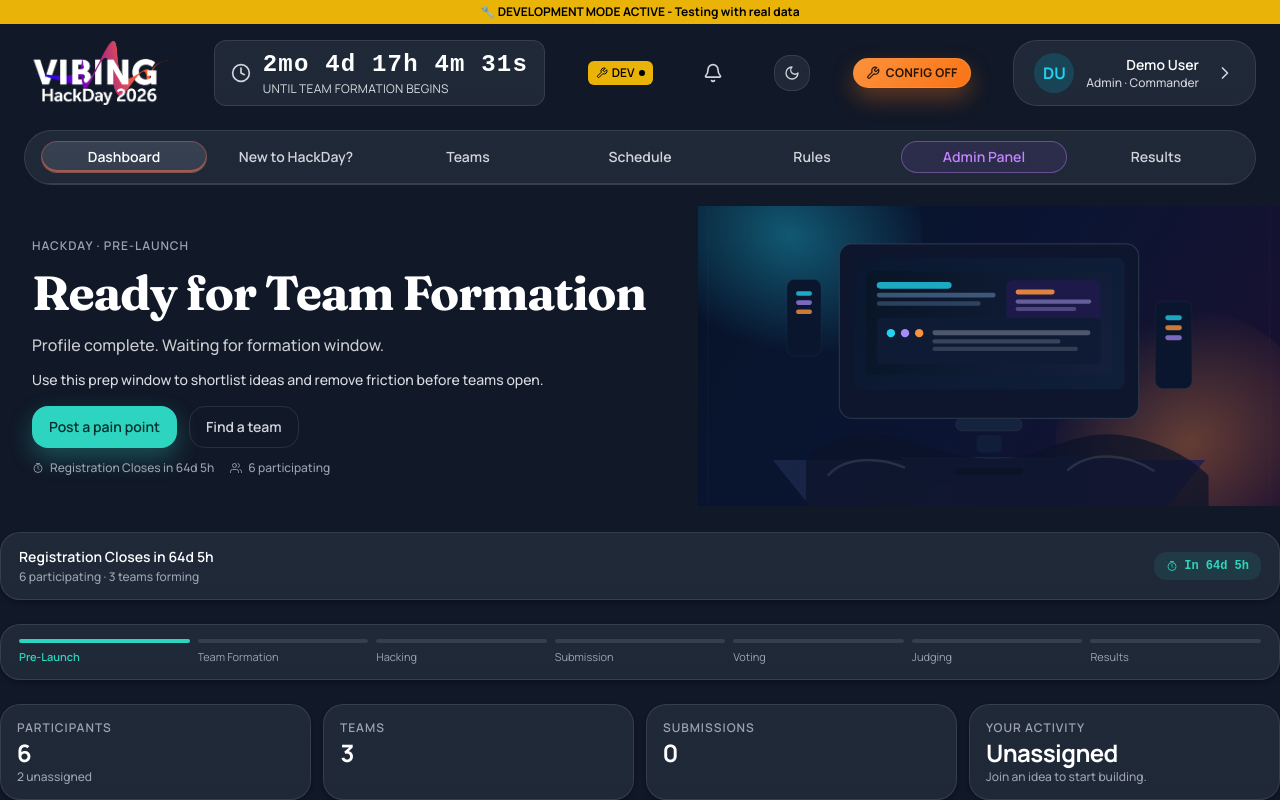
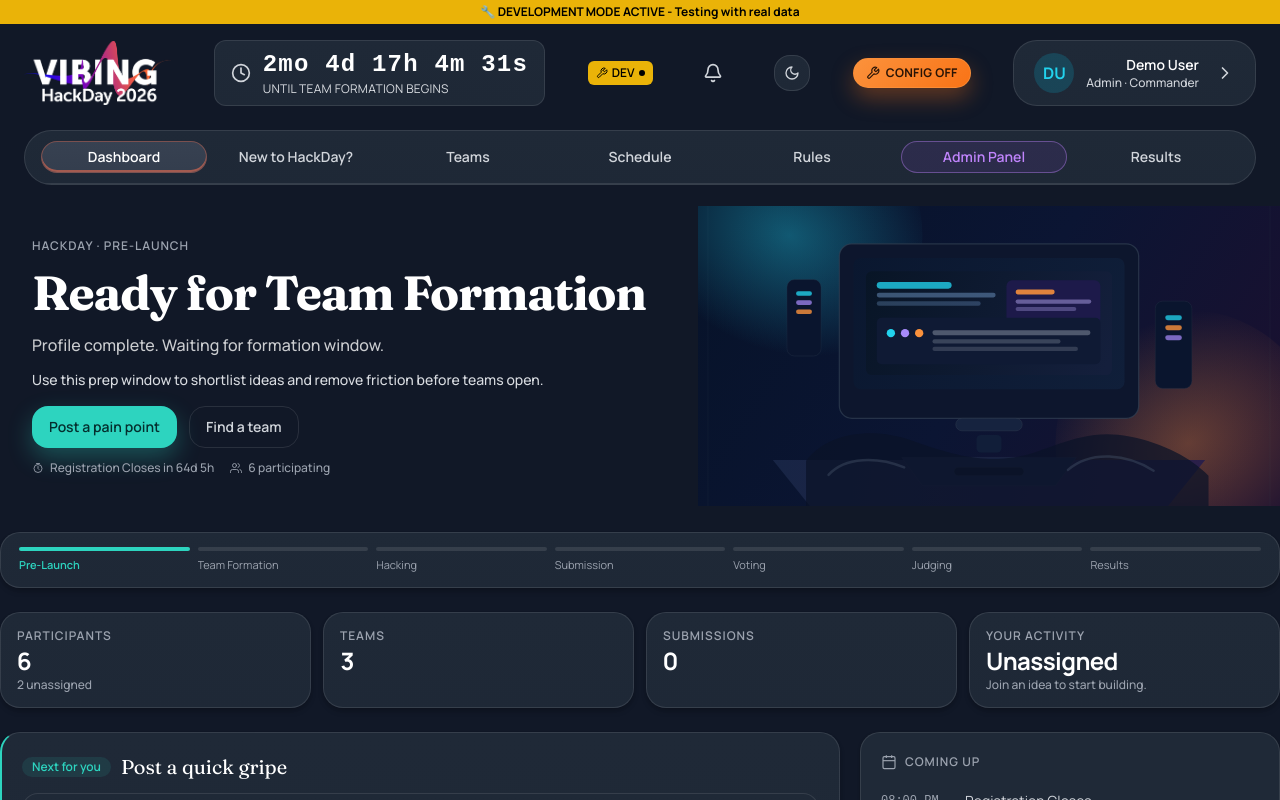
Before and after one commit to nickfine/hackcentral, a React (Vite) app in the folder forge-native/static/runtime-frontend/: page / in a window 1280 px wide. Shown: the top 800 px of the page. Built offline with nearby package versions, Linux system fonts and the light colour scheme.

Commit message:
feat: remove live/countdown bar from dashboard

```diff
--- a/forge-native/static/runtime-frontend/src/components/Dashboard.jsx
+++ b/forge-native/static/runtime-frontend/src/components/Dashboard.jsx
@@ -1293,36 +1293,6 @@ function Dashboard({
         </div>
       </section>
 
-      {/* ====== LIVE / COUNTDOWN BAR ====== */}
-      <div
-        className="flex flex-wrap items-center justify-between gap-3 rounded-xl border border-arena-border bg-arena-card shadow-sm"
-        style={{ padding: '14px 18px' }}
-      >
-        <div>
-          <p className="text-sm font-semibold text-text-primary">
-            {countdownText || `${PHASE_LABELS[eventPhase] || eventPhase} in progress`}
-          </p>
-          <p className="mt-0.5 text-xs text-text-muted">
-            {stats.participants.toLocaleString()} participating · {stats.teams} teams forming
-          </p>
-        </div>
-        {phaseEndDate && (
-          <span
-            className="inline-flex items-center gap-1.5 rounded-md px-3 py-1.5 text-xs font-semibold"
-            style={{
-              background: 'var(--accent-subtle)',
-              color: 'var(--accent)',
-              fontFamily: 'var(--font-mono)',
-              fontVariantNumeric: 'tabular-nums',
-            }}
-          >
-            <svg width="12" height="12" viewBox="0 0 24 24" fill="none" stroke="currentColor" strokeWidth="1.75" aria-hidden="true">
-              <circle cx="12" cy="13" r="8" /><path strokeLinecap="round" d="M12 9v4l2 2M9 3h6" />
-            </svg>
-            {formatRelativeWindow(phaseEndDate)}
-          </span>
-        )}
-      </div>
 
       {/* ====== PHASE STEPPER ====== */}
       <PhasesStepper eventPhase={eventPhase} />
```
